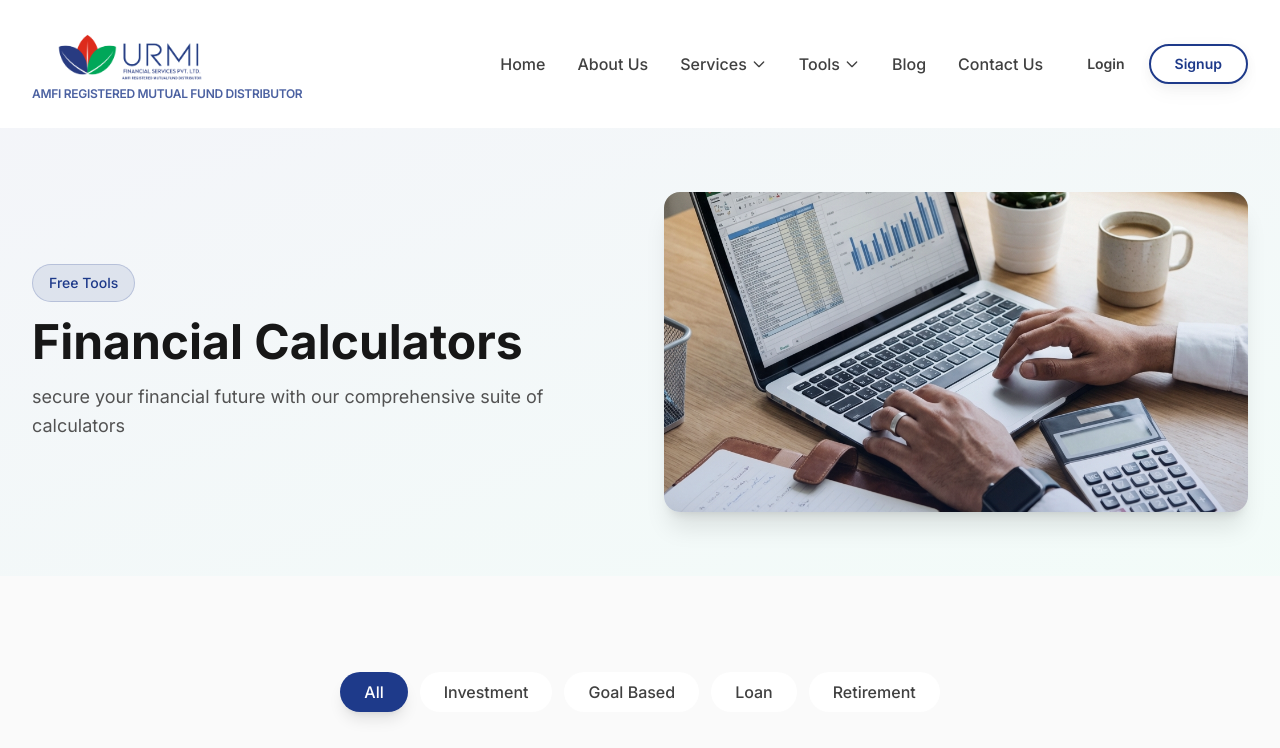
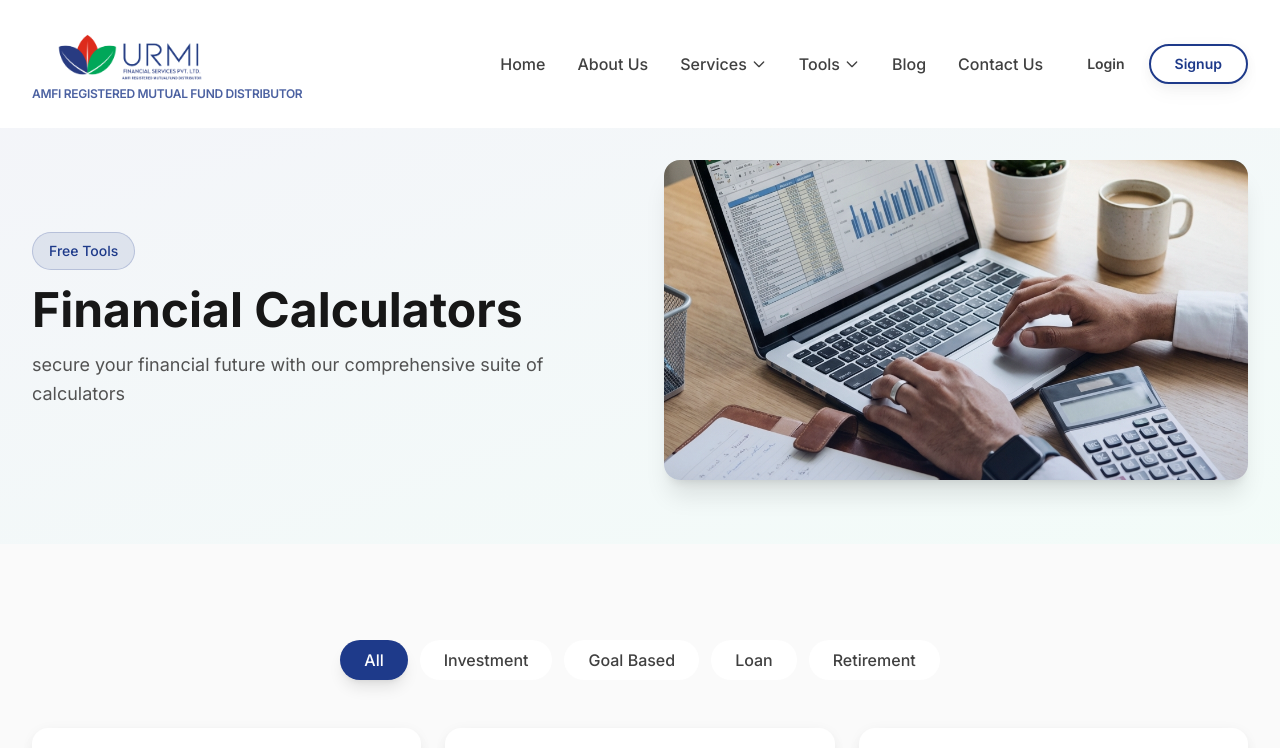
Before and after one commit to JDPATEL-1410/urmi_investment, a React (Vite) app: page /tools in a window 1280 px wide. Shown: the top 748 px of the page. Built offline with nearby package versions, Linux system fonts and the light colour scheme.

Commit message:
UI: Remove TopInfoBar, reduce Hero/PageHeader padding, and tighten overall spacing

```diff
--- a/src/components/HeroSection.tsx
+++ b/src/components/HeroSection.tsx
@@ -6,7 +6,7 @@ const HeroSection = () => {
     return (
         <section className="relative bg-white overflow-hidden">
             <div className="section-container">
-                <div className="grid grid-cols-1 lg:grid-cols-2 gap-8 lg:gap-12 items-center min-h-[calc(100vh-5rem)] py-12 lg:py-20">
+                <div className="grid grid-cols-1 lg:grid-cols-2 gap-8 lg:gap-12 items-center min-h-[calc(100vh-5rem)] pb-12 lg:pb-20 pt-4 lg:pt-8">
                     {/* Left Content */}
                     <motion.div
                         initial={{ opacity: 0, y: 30 }}
--- a/src/components/PageHeader.tsx
+++ b/src/components/PageHeader.tsx
@@ -11,7 +11,7 @@ const PageHeader = ({ title, subtitle, image, badge }: PageHeaderProps) => {
     return (
         <section className="relative bg-gradient-to-br from-primary/5 to-accent-green/5 overflow-hidden">
             <div className="section-container">
-                <div className={`grid grid-cols-1 ${image ? 'lg:grid-cols-2' : ''} gap-8 lg:gap-12 items-center py-12 lg:py-16`}>
+                <div className={`grid grid-cols-1 ${image ? 'lg:grid-cols-2' : ''} gap-8 lg:gap-12 items-center pb-12 lg:pb-16 pt-4 lg:pt-8`}>
                     {/* Left Content */}
                     <motion.div
                         initial={{ opacity: 0, y: 20 }}
```
